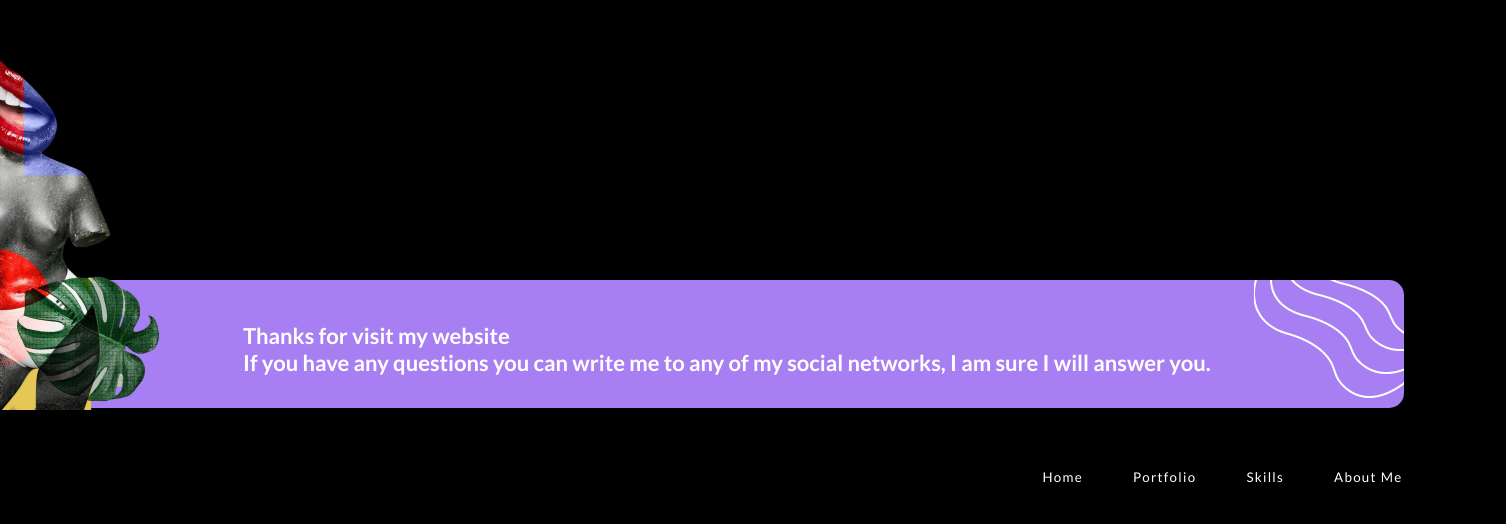
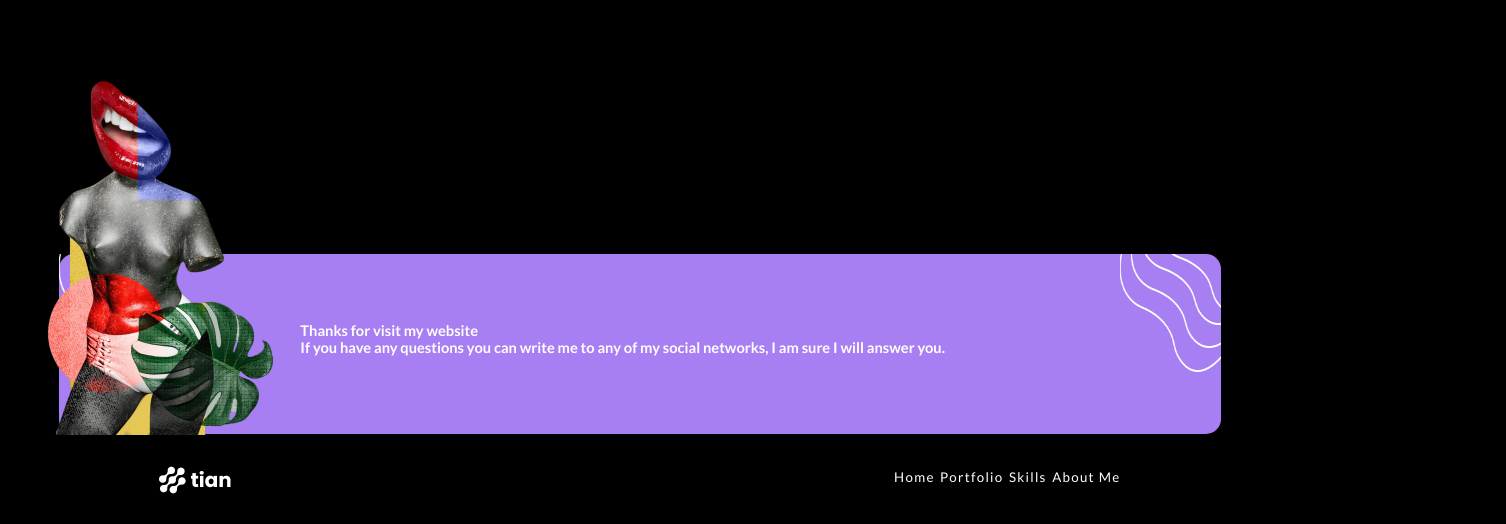
Before and after one commit to lukanogaj/product-designer, a React (Create React App) app: page / in a window 1280 px wide. Shown: the part 6363-6887 px from the top of the page, 1506 px wide, since content can reach past the window. Built offline with nearby package versions, Linux system fonts and the light colour scheme.

Commit message:
responsive-done

```diff
--- a/src/components/AboutMe/index.module.scss
+++ b/src/components/AboutMe/index.module.scss
@@ -32,7 +32,6 @@
 		.aboutMeImage {
 			display: flex;
 			width: 50%;
-			background-color: red;
 			& > img {
 				display: block;
 				width: 100%;
@@ -56,7 +55,6 @@
 		}
 		.aboutMeParagraph {
 			width: 43.1994%;
-			height: 324px;
       line-height: 1;
 			& > p {
 				display: inline-block;
--- a/src/components/Footer/index.jsx
+++ b/src/components/Footer/index.jsx
@@ -6,14 +6,13 @@ const Footer = () => {
 	return (
 		<div className={styles.footer}>
 			<div className={styles.footerWrapper}>
-				<div>
-					<div className={styles.logoMain}>
-						<img
-							src={logo}
-							alt=""
-						/>
-					</div>
+				<div className={styles.logoMain}>
+					<img
+						src={logo}
+						alt=""
+					/>
 				</div>
+
 				<NavbarItems />
 			</div>
 		</div>
--- a/src/components/Footer/index.module.scss
+++ b/src/components/Footer/index.module.scss
@@ -2,23 +2,25 @@
 	display: flex;
 	justify-content: space-between;
 	align-items: center;
-	width: 1731px;
+	width: 100%;
 	height: 90px;
-
 	padding: 0px 100px 0px 100px;
 
 	.footerWrapper {
 		display: flex;
 		justify-content: space-between;
-		width: 1528px;
+		width: 100%;
 		align-items: center;
 		height: 100%;
-		// background-color: red;
 	}
 
 	.logoMain {
-		width: 73px;
+		width: 10.734%;
 		height: 27px;
+		& > {
+			width: 100%;
+			height: 100%;
+		}
 		// margin-left: 100px;
 	}
 }
--- a/src/components/Frame/index.jsx
+++ b/src/components/Frame/index.jsx
@@ -6,6 +6,12 @@ const Frame = () => {
 	return (
 		<div className={styles.frameContainer}>
 			<div className={styles.frameWrapper}>
+				<div className={styles.frameWaves}>
+					<img
+						src={frameFooter}
+						alt=""
+					/>
+				</div>
 				<div className={styles.vintageImage}>
 					<img
 						src={smallVintage}
--- a/src/components/Frame/index.module.scss
+++ b/src/components/Frame/index.module.scss
@@ -5,34 +5,45 @@
 	align-items: center;
 	font-family: "Lato", sans-serif;
 	margin-top: 230px;
-	width: 1731px;
+	width: 100%;
 	height: 180px;
 	background-color: #000000;
 
 	.frameWrapper {
 		display: flex;
+		justify-content: space-between;
+		width: 100%;
+		height: 100%;
 		align-items: center;
-		justify-content: right;
 		margin: auto;
 		border-radius: 15px;
-
-		width: 1528px;
 		position: relative;
 		background-color: #a87ff3;
+		.frameWaves {
+			width: 8.681%;
+			height: 100%;
+			& > img {
+				display: block;
+				width: 100%;
+				height: 125px;
+			}
+		}
 
 		.vintageImage {
 			position: absolute;
-			left: 10px;
-			bottom: -5px;
+			width: 100%;
+			height: 100%;
+			right: 43%;
+			bottom: 120%;
 		}
 
 		.frameParagraph {
-			width: 1011px;
+			width: 58.507%;
 			height: 44px;
 			text-align: left;
 			& > p {
 				color: #ffffff;
-				font-size: 22px;
+				font-size: 1.145831vw;
 				font-weight: 700;
 			}
 		}
```
